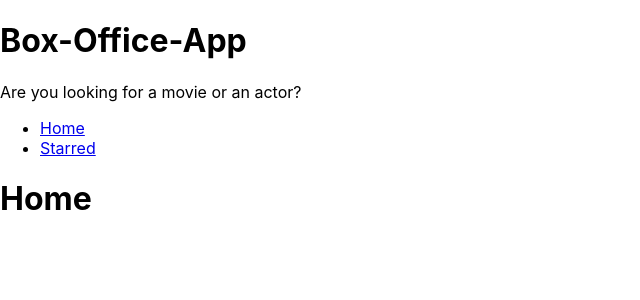
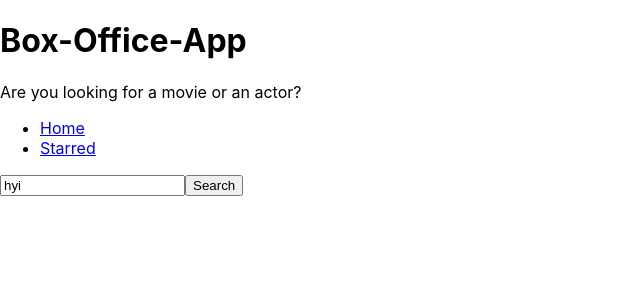
Before and after one commit to Programmer0909/box-office-app, a React (Create React App) app: page / in a window 1280 px wide. Shown: the top 300 px of the page, without its empty margins (0-640 px from the left). Built offline with nearby package versions, Linux system fonts and the light colour scheme.

Commit message:
added api

```diff
--- a/src/pages/Home.jsx
+++ b/src/pages/Home.jsx
@@ -1,10 +1,29 @@
-import React from "react";
-import { Link } from "react-router-dom";
+import React, { useState } from "react";
 const Home = () => {
+  const [searchStr, setSearchStr] = useState("hyi");
+
+  function onSearchInputChange(event) {
+    const val = event.target.value;
+    setSearchStr(val);
+  }
+
+  const onSearch = async (ev) => {
+    ev.preventDefault();
+    const url = `https://api.tvmaze.com/search/shows?q=${searchStr}`;
+    // console.log(url);
+    const response = await fetch(url);
+    const body = await response.json();
+    // console.log(body[0].show.name);
+    body.map(item => console.log(item.show.name));
+
+  };
+
   return (
     <div>
-      <h1>Home</h1>
-      {/* <h1><Link to="/starred" > Starred</Link></h1> */}
+      <form onSubmit={onSearch}>
+        <input type="text" onChange={onSearchInputChange} value={searchStr} />
+        <button type="submit"> Search </button>
+      </form>
     </div>
   );
 };
```
